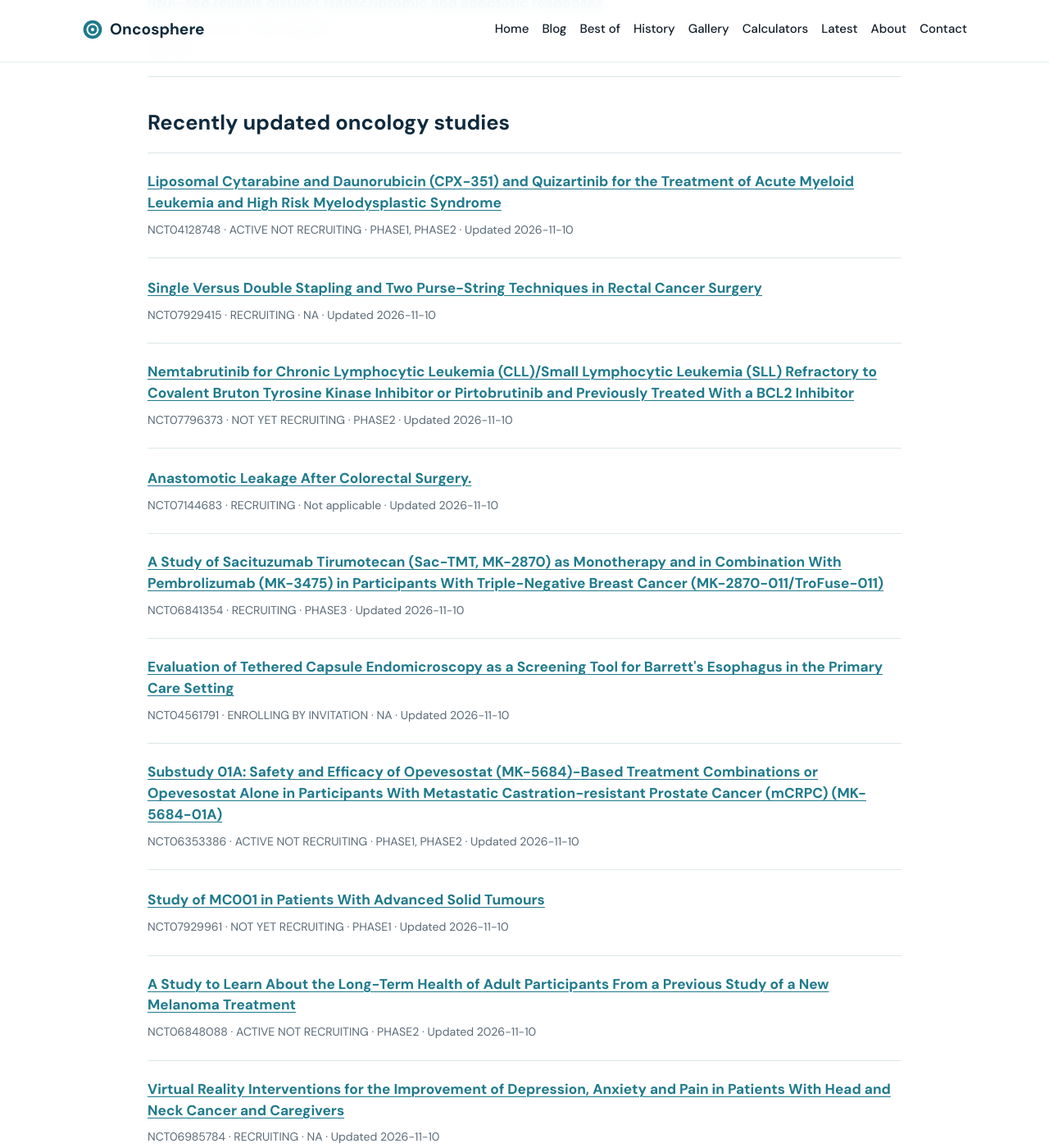
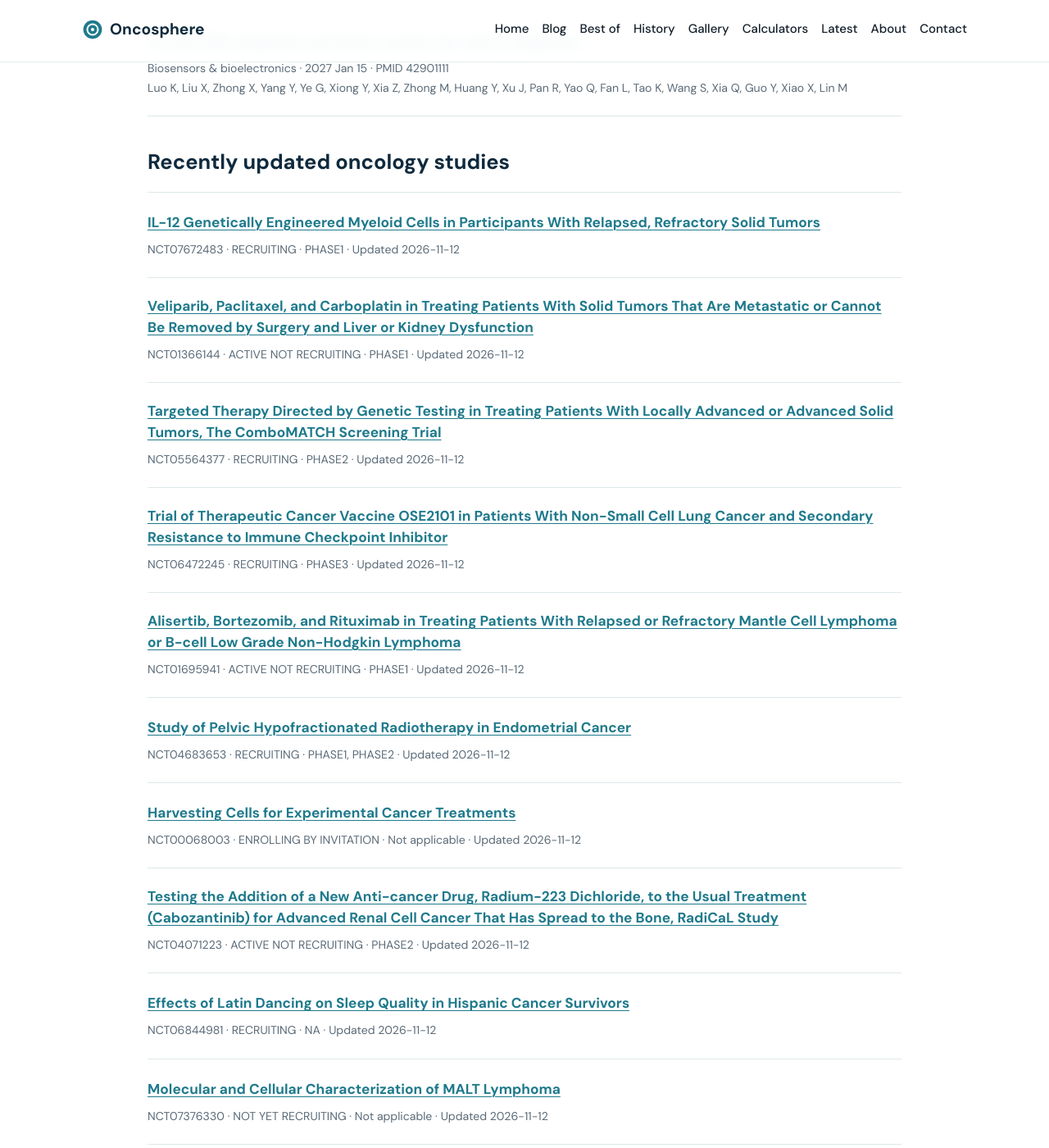
Before and after one commit to senthilstar/Oncosphere, a Jekyll site: the page built from latest.md, in a window 1280 px wide and 1400 px high, scrolled down 2438 px. Shown: the whole window at 82% size. Built offline with Jekyll 4.4.1, drawn with Linux system fonts in a browser that asks for light colours; some of the changed text lies outside the part shown.

Commit message:
Refresh oncology research feeds

```diff
--- a/_data/latest_pubmed.json
+++ b/_data/latest_pubmed.json
@@ -36,28 +36,6 @@
     "url": "https://pubmed.ncbi.nlm.nih.gov/42901134/"
   },
   {
-    "pmid": "42896419",
-    "title": "Genetically engineering mast cells as effectors for targeted cancer cell cytotoxicity.",
-    "journal": "Biomaterials",
-    "pubdate": "2027 Mar",
-    "authors": [
-      "Han X",
-      "Wen D",
-      "Fu R",
-      "Soto J",
-      "Song Y",
-      "Wu Y",
-      "Wang Z",
-      "Lin X",
-      "Yu J",
-      "Sheng T",
-      "Li S",
-      "Gu Z",
-      "He K"
-    ],
-    "url": "https://pubmed.ncbi.nlm.nih.gov/42896419/"
-  },
-  {
     "pmid": "42999803",
     "title": "Outcomes of Patients with Rare Cancers Treated with Immune Checkpoint Inhibitors with and Without Lung and/or Liver Metastases (NCI/SWOG S1609).",
     "journal": "Journal of immunotherapy and precision oncology",
@@ -74,6 +52,38 @@
     "url": "https://pubmed.ncbi.nlm.nih.gov/42999803/"
   },
   {
+    "pmid": "42987517",
+    "title": "N-heterocyclic engineering of covalent organic framework (COF)-microenvironments for the development of enzyme-based biosensor with application to lung cancer diagnosis.",
+    "journal": "Biosensors & bioelectronics",
+    "pubdate": "2027 Feb 1",
+    "authors": [
+      "Zhou T",
+      "Wang Z",
+      "Deng Y",
+      "Sun Y",
+      "Xue M",
+      "Bo B",
+      "Wang Z",
+      "Li G"
+    ],
+    "url": "https://pubmed.ncbi.nlm.nih.gov/42987517/"
+  },
+  {
+    "pmid": "42987515",
+    "title": "Rapid and sensitive electrochemical point-of-care testing for the chemotherapy agent cisplatin via Co-catalyzed hydrolysis of a glucose derivative.",
+    "journal": "Biosensors & bioelectronics",
+    "pubdate": "2027 Feb 1",
+    "authors": [
+      "Xia L",
+      "Zhang J",
+      "Hu X",
+      "Cheng N",
+      "Yuan R",
+      "Zhou R"
+    ],
+    "url": "https://pubmed.ncbi.nlm.nih.gov/42987515/"
+  },
+  {
     "pmid": "42960010",
     "title": "Nanobiomechanics in Oncology: Atomic Force Microscopy for Cancer Mechanophenotyping Using Cellular Young's Modulus.",
     "journal": "Journal of the Royal Society of New Zealand",
@@ -86,6 +96,52 @@
       "Guan G"
     ],
     "url": "https://pubmed.ncbi.nlm.nih.gov/42960010/"
+  },
+  {
+    "pmid": "42956580",
+    "title": "Activatable self-reinforcing nanoplatforms potentiate ferroptosis via starvation and photothermal sensitization for amplified cancer therapy.",
+    "journal": "Biosensors & bioelectronics",
+    "pubdate": "2027 Feb 1",
+    "authors": [
+      "Zhao JY",
+      "Wang S",
+      "Qin K",
+      "Wang LJ",
+      "Zhang CY"
+    ],
+    "url": "https://pubmed.ncbi.nlm.nih.gov/42956580/"
+  },
+  {
+    "pmid": "42956579",
+    "title": "Nanozyme-engineered stress-resistant microalgae S.t.@CuMgHCF for tumor microenvironment regulation.",
+    "journal": "Biosensors & bioelectronics",
+    "pubdate": "2027 Feb 1",
+    "authors": [
+      "Tan H",
+      "Bai L",
+      "Long L",
+      "Zeng H",
+      "Zhang Q",
+      "Hao T",
+      "Guo Z"
+    ],
+    "url": "https://pubmed.ncbi.nlm.nih.gov/42956579/"
+  },
+  {
+    "pmid": "42945784",
+    "title": "Functional double-emulsion droplets enable multiplexed CRISPR quantification of cancer-related miRNAs.",
+    "journal": "Biosensors & bioelectronics",
+    "pubdate": "2027 Feb 1",
+    "authors": [
+      "Zhang Y",
+      "Deng F",
+      "Sang R",
+      "Liu L",
+      "Barber TJ",
+      "Goldys EM",
+      "Li M"
+    ],
+    "url": "https://pubmed.ncbi.nlm.nih.gov/42945784/"
   },
   {
     "pmid": "42945694",
@@ -197,66 +253,5 @@
       "Lin M"
     ],
     "url": "https://pubmed.ncbi.nlm.nih.gov/42901111/"
-  },
-  {
-    "pmid": "42892232",
-    "title": "A logic-gated DNA nanocascade for dual-RNA imaging in a triple-negative breast cancer cell model.",
-    "journal": "Biosensors & bioelectronics",
-    "pubdate": "2027 Jan 15",
-    "authors": [
-      "Liu G",
-      "Zhen J",
-      "Shan H",
-      "Zang Y",
-      "Li Y",
-      "He P",
-      "Zhou H",
-      "Wang Q"
-    ],
-    "url": "https://pubmed.ncbi.nlm.nih.gov/42892232/"
-  },
-  {
-    "pmid": "42879935",
-    "title": "Fibroblast activation protein-α-triggered photoacoustic signal \"on\" for pancreatic tumor imaging.",
-    "journal": "Biosensors & bioelectronics",
-    "pubdate": "2027 Jan 15",
-    "authors": [
-      "Tang R",
-      "Zhang Z",
-      "Zhu L",
-      "Xu HD",
-      "Zhang T",
-      "Yang Y",
-      "Zhan W",
-      "Zhou S",
-      "Liang G"
-    ],
-    "url": "https://pubmed.ncbi.nlm.nih.gov/42879935/"
-  },
-  {
-    "pmid": "42918430",
-    "title": "Osteopontin primary transcript generates exonic circRNA molecules by back splicing in tumor cell lines.",
-    "journal": "Gene",
-    "pubdate": "2027 Jan 10",
-    "authors": [
-      "Mendonça de Mattos MM",
-      "Martins Vargas SO",
-      "Robertson LT",
-      "de Oliveira Pereira I",
-      "Mattos DS",
-      "Silva GR",
-      "Pereira Gimba ER"
-    ],
-    "url": "https://pubmed.ncbi.nlm.nih.gov/42918430/"
-  },
-  {
-    "pmid": "42869113",
-    "title": "Single-gRNA CRISPR/eCas9-mediated simultaneous targeting of cIAP1 and cIAP2 in colorectal cancer cells: RNA-seq reveals distinct transcriptomic and apoptotic responses.",
-    "journal": "Gene",
-    "pubdate": "2027 Jan 5",
-    "authors": [
-      "Batır MB"
-    ],
-    "url": "https://pubmed.ncbi.nlm.nih.gov/42869113/"
   }
 ]
--- a/_data/latest_trials.json
+++ b/_data/latest_trials.json
@@ -1,82 +1,82 @@
 [
   {
-    "nct": "NCT04128748",
-    "title": "Liposomal Cytarabine and Daunorubicin (CPX-351) and Quizartinib for the Treatment of Acute Myeloid Leukemia and High Risk Myelodysplastic Syndrome",
-    "status": "ACTIVE_NOT_RECRUITING",
-    "phase": "PHASE1, PHASE2",
-    "updated": "2026-11-10",
-    "url": "https://clinicaltrials.gov/study/NCT04128748"
+    "nct": "NCT07672483",
+    "title": "IL-12 Genetically Engineered Myeloid Cells in Participants With Relapsed, Refractory Solid Tumors",
+    "status": "RECRUITING",
+    "phase": "PHASE1",
+    "updated": "2026-11-12",
+    "url": "https://clinicaltrials.gov/study/NCT07672483"
   },
   {
-    "nct": "NCT07929415",
-    "title": "Single Versus Double Stapling and Two Purse-String Techniques in Rectal Cancer Surgery",
+    "nct": "NCT01366144",
+    "title": "Veliparib, Paclitaxel, and Carboplatin in Treating Patients With Solid Tumors That Are Metastatic or Cannot Be Removed by Surgery and Liver or Kidney Dysfunction",
+    "status": "ACTIVE_NOT_RECRUITING",
+    "phase": "PHASE1",
+    "updated": "2026-11-12",
+    "url": "https://clinicaltrials.gov/study/NCT01366144"
+  },
+  {
+    "nct": "NCT05564377",
+    "title": "Targeted Therapy Directed by Genetic Testing in Treating Patients With Locally Advanced or Advanced Solid Tumors, The ComboMATCH Screening Trial",
+    "status": "RECRUITING",
+    "phase": "PHASE2",
+    "updated": "2026-11-12",
+    "url": "https://clinicaltrials.gov/study/NCT05564377"
+  },
+  {
+    "nct": "NCT06472245",
+    "title": "Trial of Therapeutic Cancer Vaccine OSE2101 in Patients With Non-Small Cell Lung Cancer and Secondary Resistance to Immune Checkpoint Inhibitor",
+    "status": "RECRUITING",
+    "phase": "PHASE3",
+    "updated": "2026-11-12",
+    "url": "https://clinicaltrials.gov/study/NCT06472245"
+  },
+  {
+    "nct": "NCT01695941",
+    "title": "Alisertib, Bortezomib, and Rituximab in Treating Patients With Relapsed or Refractory Mantle Cell Lymphoma or B-cell Low Grade Non-Hodgkin Lymphoma",
+    "status": "ACTIVE_NOT_RECRUITING",
+    "phase": "PHASE1",
+    "updated": "2026-11-12",
+    "url": "https://clinicaltrials.gov/study/NCT01695941"
+  },
+  {
+    "nct": "NCT04683653",
+    "title": "Study of Pelvic Hypofractionated Radiotherapy in Endometrial Cancer",
+    "status": "RECRUITING",
+    "phase": "PHASE1, PHASE2",
+    "updated": "2026-11-12",
+    "url": "https://clinicaltrials.gov/study/NCT04683653"
+  },
+  {
+    "nct": "NCT00068003",
+    "title": "Harvesting Cells for Experimental Cancer Treatments",
+    "status": "ENROLLING_BY_INVITATION",
+    "phase": "Not applicable",
+    "updated": "2026-11-12",
+    "url": "https://clinicaltrials.gov/study/NCT00068003"
+  },
+  {
+    "nct": "NCT04071223",
+    "title": "Testing the Addition of a New Anti-cancer Drug, Radium-223 Dichloride, to the Usual Treatment (Cabozantinib) for Advanced Renal Cell Cancer That Has Spread to the Bone, RadiCaL Study",
+    "status": "ACTIVE_NOT_RECRUITING",
+    "phase": "PHASE2",
+    "updated": "2026-11-12",
+    "url": "https://clinicaltrials.gov/study/NCT04071223"
+  },
+  {
+    "nct": "NCT06844981",
+    "title": "Effects of Latin Dancing on Sleep Quality in Hispanic Cancer Survivors",
     "status": "RECRUITING",
     "phase": "NA",
-    "updated": "2026-11-10",
-    "url": "https://clinicaltrials.gov/study/NCT07929415"
+    "updated": "2026-11-12",
+    "url": "https://clinicaltrials.gov/study/NCT06844981"
   },
   {
-    "nct": "NCT07796373",
-    "title": "Nemtabrutinib for Chronic Lymphocytic Leukemia (CLL)/Small Lymphocytic Leukemia (SLL) Refractory to Covalent Bruton Tyrosine Kinase Inhibitor or Pirtobrutinib and Previously Treated With a BCL2 Inhibitor",
+    "nct": "NCT07376330",
+    "title": "Molecular and Cellular Characterization of MALT Lymphoma",
     "status": "NOT_YET_RECRUITING",
-    "phase": "PHASE2",
-    "updated": "2026-11-10",
-    "url": "https://clinicaltrials.gov/study/NCT07796373"
-  },
-  {
-    "nct": "NCT07144683",
-    "title": "Anastomotic Leakage After Colorectal Surgery.",
-    "status": "RECRUITING",
     "phase": "Not applicable",
-    "updated": "2026-11-10",
-    "url": "https://clinicaltrials.gov/study/NCT07144683"
-  },
-  {
-    "nct": "NCT06841354",
-    "title": "A Study of Sacituzumab Tirumotecan (Sac-TMT, MK-2870) as Monotherapy and in Combination With Pembrolizumab (MK-3475) in Participants With Triple-Negative Breast Cancer (MK-2870-011/TroFuse-011)",
-    "status": "RECRUITING",
-    "phase": "PHASE3",
-    "updated": "2026-11-10",
-    "url": "https://clinicaltrials.gov/study/NCT06841354"
-  },
-  {
-    "nct": "NCT04561791",
-    "title": "Evaluation of Tethered Capsule Endomicroscopy as a Screening Tool for Barrett's Esophagus in the Primary Care Setting",
-    "status": "ENROLLING_BY_INVITATION",
-    "phase": "NA",
-    "updated": "2026-11-10",
-    "url": "https://clinicaltrials.gov/study/NCT04561791"
-  },
-  {
-    "nct": "NCT06353386",
-    "title": "Substudy 01A: Safety and Efficacy of Opevesostat (MK-5684)-Based Treatment Combinations or Opevesostat Alone in Participants With Metastatic Castration-resistant Prostate Cancer (mCRPC) (MK-5684-01A)",
-    "status": "ACTIVE_NOT_RECRUITING",
-    "phase": "PHASE1, PHASE2",
-    "updated": "2026-11-10",
-    "url": "https://clinicaltrials.gov/study/NCT06353386"
-  },
-  {
-    "nct": "NCT07929961",
-    "title": "Study of MC001 in Patients With Advanced Solid Tumours",
-    "status": "NOT_YET_RECRUITING",
-    "phase": "PHASE1",
-    "updated": "2026-11-10",
-    "url": "https://clinicaltrials.gov/study/NCT07929961"
-  },
-  {
-    "nct": "NCT06848088",
-    "title": "A Study to Learn About the Long-Term Health of Adult Participants From a Previous Study of a New Melanoma Treatment",
-    "status": "ACTIVE_NOT_RECRUITING",
-    "phase": "PHASE2",
-    "updated": "2026-11-10",
-    "url": "https://clinicaltrials.gov/study/NCT06848088"
-  },
-  {
-    "nct": "NCT06985784",
-    "title": "Virtual Reality Interventions for the Improvement of Depression, Anxiety and Pain in Patients With Head and Neck Cancer and Caregivers",
-    "status": "RECRUITING",
-    "phase": "NA",
-    "updated": "2026-11-10",
-    "url": "https://clinicaltrials.gov/study/NCT06985784"
+    "updated": "2026-11-12",
+    "url": "https://clinicaltrials.gov/study/NCT07376330"
   }
 ]
```
